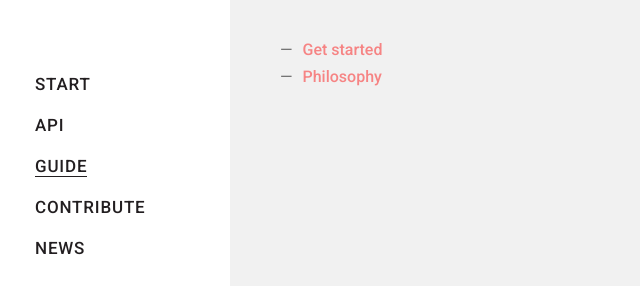
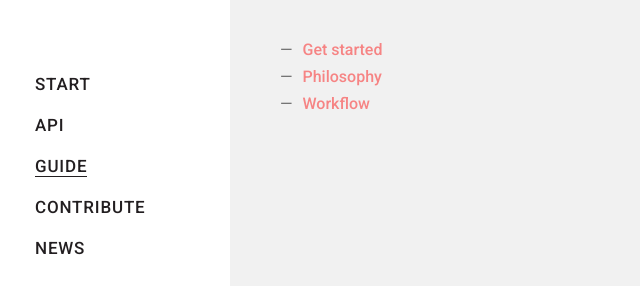
Before and after one commit to leo/muffin.github.io, a Jekyll site: the page built from guide/index.md, in a window 1280 px wide. Shown: the part 136-422 px from the top of the page, without its empty margins (0-640 px from the left). Built offline with Jekyll 4.4.1, drawn with Linux system fonts in a browser that asks for light colours.

Commit message:
Workflow shall be part of guide page

```diff
--- a/guide/index.md
+++ b/guide/index.md
@@ -6,3 +6,4 @@ level: 1
 
 - [Get started](get-started)
 - [Philosophy](philosophy)
+- [Workflow](workflow)
```
